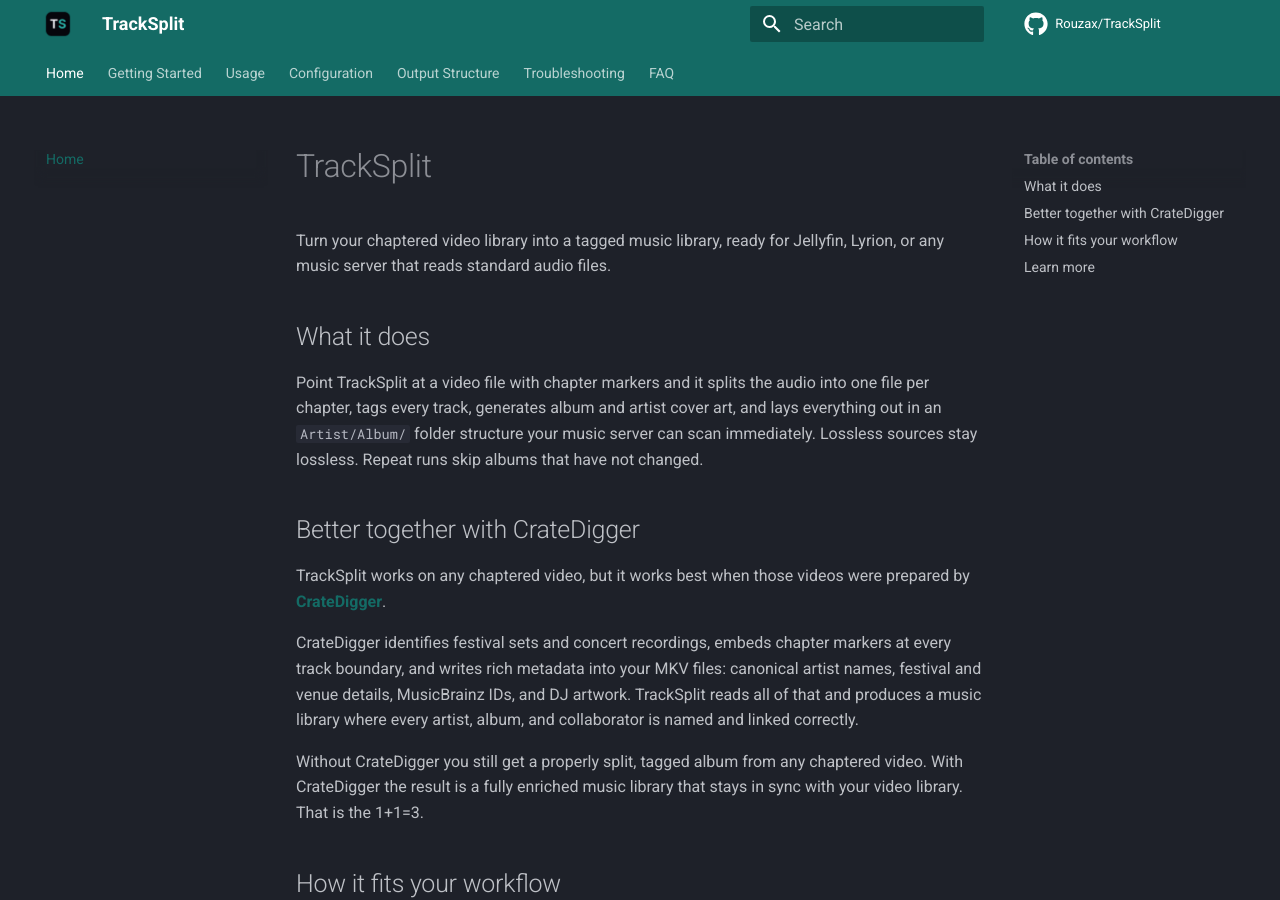
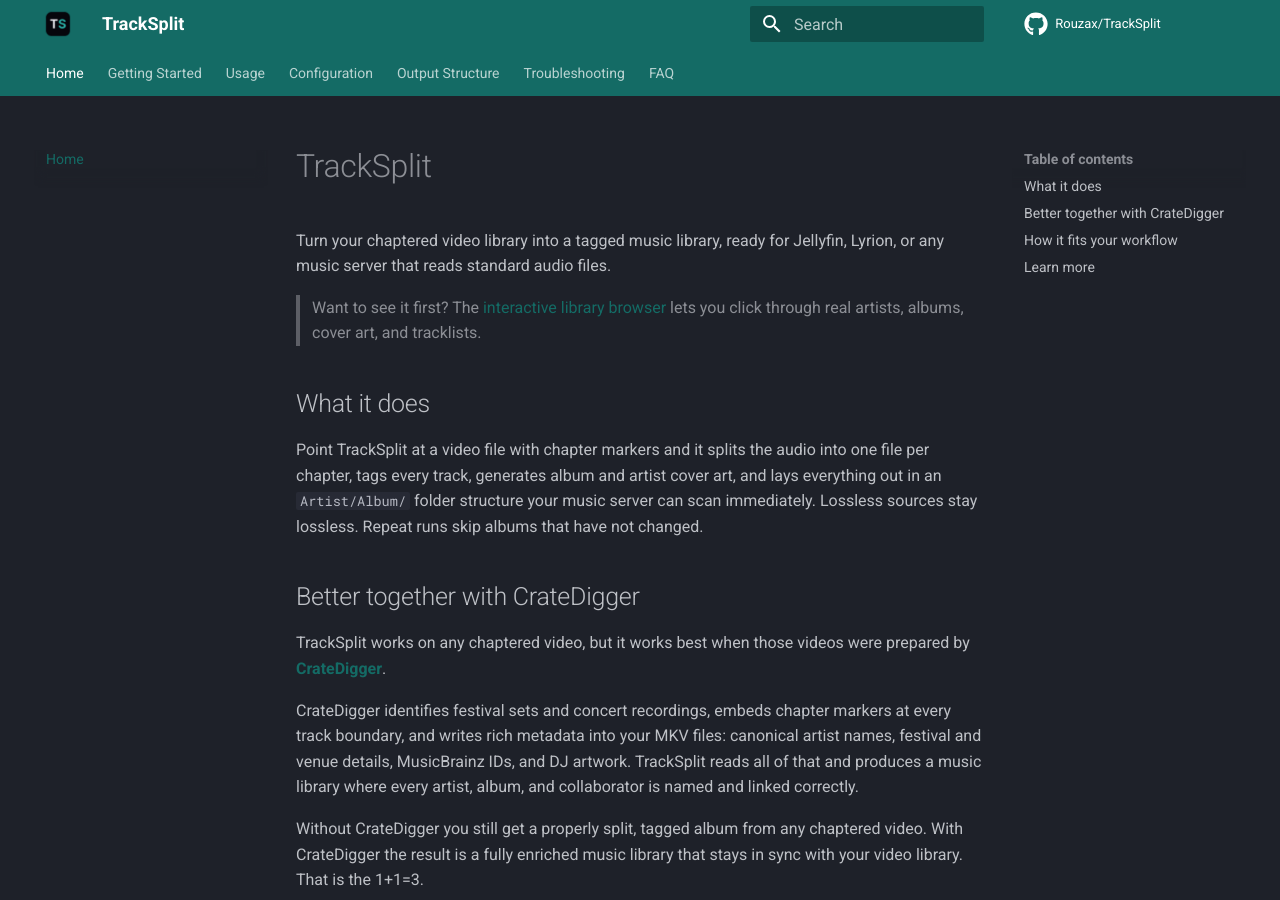
Before and after one commit to Rouzax/TrackSplit, an MkDocs documentation site: the page built from docs/index.md, in a window 1280 px wide and 900 px high. Built offline with MkDocs 1.6.1 and Material for MkDocs 9.7.7, drawn with Linux system fonts in a browser that asks for light colours; comment, search, counter and statistics services are not loaded.

Commit message:
docs: link the interactive library browser from the docs home

```diff
--- a/docs/index.md
+++ b/docs/index.md
@@ -1,6 +1,8 @@
 # TrackSplit
 
 Turn your chaptered video library into a tagged music library, ready for Jellyfin, Lyrion, or any music server that reads standard audio files.
+
+> Want to see it first? The [interactive library browser](https://rouzax.github.io/TrackSplit/#library-browser) lets you click through real artists, albums, cover art, and tracklists.
 
 ## What it does
 
```
